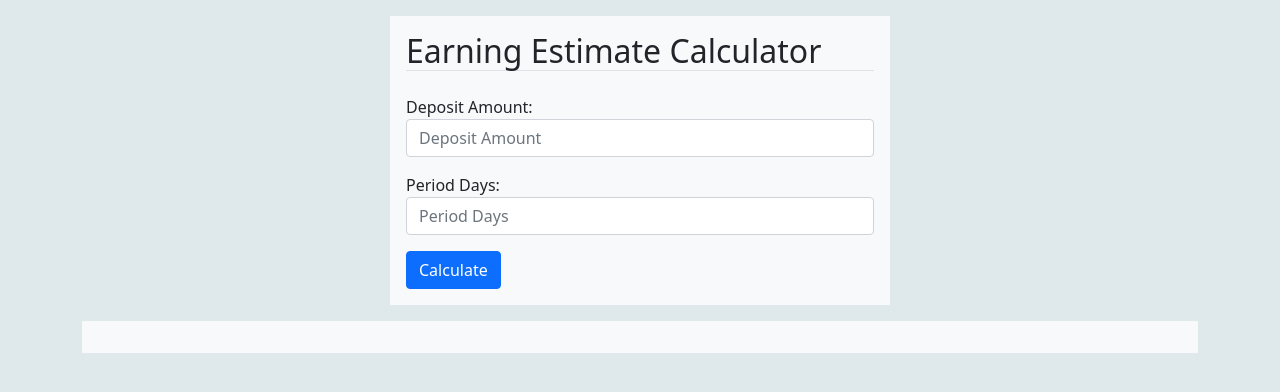
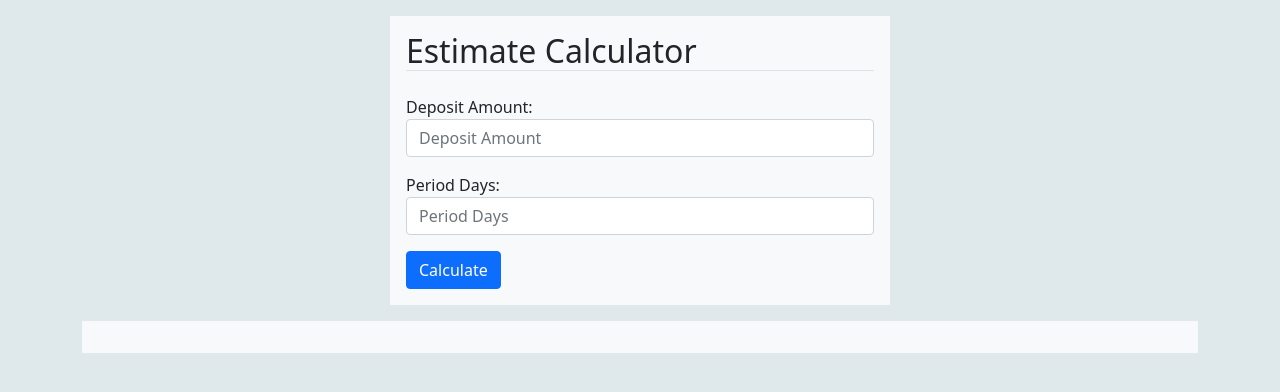
Before and after one commit to hardtosay123/asj-estimate-calculator-html-js, a plain HTML site: page index.html in a window 1280 px wide. Drawn offline with nearby package versions, Linux system fonts and the light colour scheme.

Commit message:
remove word

```diff
--- a/index.html
+++ b/index.html
@@ -16,7 +16,7 @@
             <div style="max-width: 500px;" class="mx-auto p-3 bg-light">
                 <div class="row">
                     <div class="col-12 mb-3">
-                        <h2 class="border-bottom">Earning Estimate Calculator</h2>
+                        <h2 class="border-bottom">Estimate Calculator</h2>
                     </div>
                     <div class="col-12 mb-3">
                         <label for="amount">Deposit Amount:</label>
```
